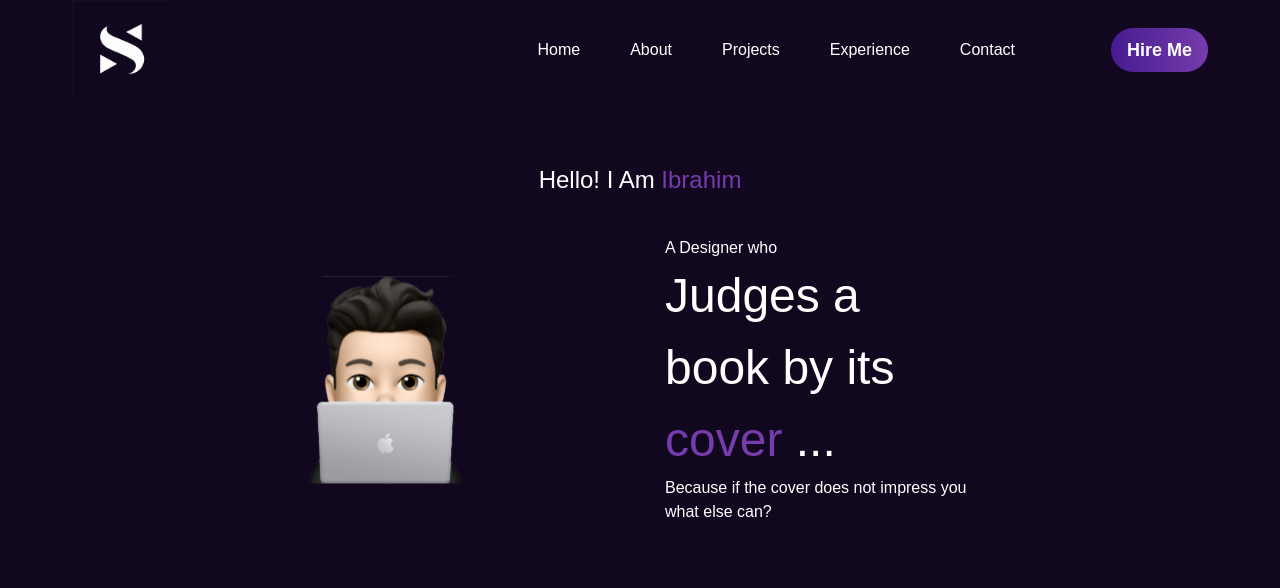
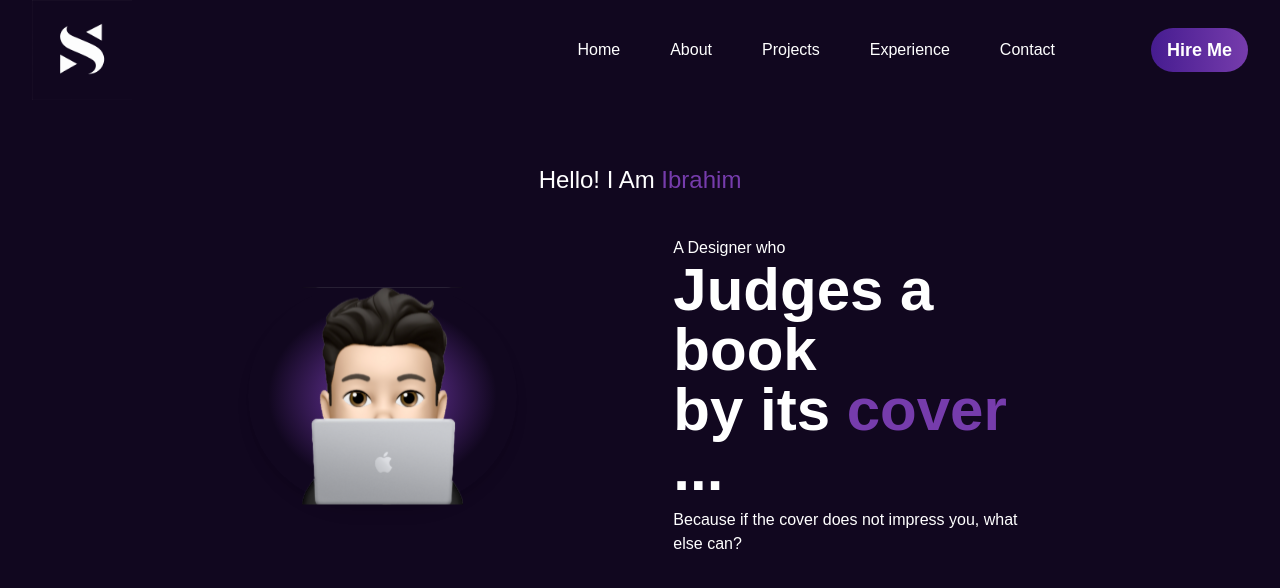
Before and after one commit to Subiksha-R/My_Portfolio, a React (Vite) app: page / in a window 1280 px wide. Shown: the top 588 px of the page. Built offline with nearby package versions, Linux system fonts and the light colour scheme; a web font is replaced by a local one.

Commit message:
Added Custom cursor

```diff
--- a/src/App.jsx
+++ b/src/App.jsx
@@ -3,6 +3,7 @@ import gsap from 'gsap';
 import Header from './components/Header';
 import Test from './components/Test';
 import Home from './components/Home';
+import CustomCursor from './components/CustomCursor';
 
 gsap.registerPlugin(ScrollTrigger, SplitText);
 
@@ -11,8 +12,9 @@ function App() {
   return (
     <>
       <Header/>
-      <Home/>
-      {/* Test/> */}
+      <Home />
+      {/* <CustomCursor/> */}
+      {/* <Test/> */}
     </>
   )
 }
--- /dev/null
+++ b/src/components/CustomCursor.jsx
@@ -0,0 +1,86 @@
+import { useRef, useEffect } from "react";
+import { gsap } from "gsap";
+
+const CustomCursor = () => {
+    const cursorRef = useRef(null);
+    const cursorBorderRef = useRef(null);
+
+    //hide cursor
+    const isMobile = typeof window !== "undefined" && window.matchMedia("(max-width: 768px)").matches
+
+    if (isMobile) {
+        return null
+    }
+
+    useEffect(() => {
+        //get cursor elements
+        const cursor = cursorRef.current;
+        const cursorBorder = cursorBorderRef.current;
+
+        //initial position off-screen
+        gsap.set([cursor, cursorBorder], {
+            xPercent: -50,
+            yPercent: -50
+        })
+
+        //variables for cursor position with different speeds
+        const xTo = gsap.quickTo(cursor, "x", {
+            direction: 0.2, ease: "power3.out"
+        })
+
+        const yTo = gsap.quickTo(cursor, "y", {
+            duration: 0.2, ease: "power3.out"
+        })
+
+        const xToBorder = gsap.quickTo(cursorBorder, "x", {
+            duration: 0.5, ease: "power.out"
+        })
+
+        const yToBorder = gsap.quickTo(cursorBorder, "y", {
+            duration: 0.5, ease: "power3.out"
+        })
+
+        //mouse move handler
+        const handleMouseMove = (e) => {
+            xTo(e.clientX)
+            yTo(e.clientY)
+            xToBorder(e.clientX)
+            yToBorder(e.clientY)
+        }
+
+        //Add mouse move listener
+        window.addEventListener("mousemove", handleMouseMove)
+
+        //Add click animation
+        document.addEventListener("mousedown", () => {
+            gsap.to([cursor, cursorBorder], {
+                scale: 0.6,
+                duration: 0.2,
+            })
+        })
+
+        document.addEventListener("mouseup", () => {
+            gsap.to([cursor, cursorBorder], {
+                scale: 1,
+                duration: 0.2,
+            })
+        })
+    }, [])
+
+  return (
+      <>
+          {/* Main cursor */}
+          <div
+              ref={cursorRef}
+              className="fixed top-0 left-0 w-[20px] h-[20px] bg-white rounded-full pointer-events-none z-[999] mix-blend-difference"
+          />
+
+          <div
+              ref={cursorBorderRef}
+              className="fixed top-0 left-0 w-[40px] h-[40px] border rounded-full border-white pointer-events-none z-[999] mix-blend-difference opacity-50"
+          />
+      </>
+  )
+}
+
+export default CustomCursor
--- a/src/components/Header.jsx
+++ b/src/components/Header.jsx
@@ -92,7 +92,7 @@ const Header = () => {
                 </div>
 
                 {/* mobile menu icon  */}
-                <div className='md:hidden flex items-center'>
+                <div className='lg:hidden flex items-center'>
                     <motion.button
                         initial={{ opacity: 0, scale: 0 }}
                         animate={{ opacity: 1, scale: 1 }}
@@ -118,7 +118,7 @@ const Header = () => {
                     height: isOpen ? "auto" : 0,
                 }}
                 transition={{ duration: 0.2 }}
-                className='md:hidden overflow-hidden bg-backgroundMenu shadow-lg px-4 py-5 space-y-5'>
+                className='lg:hidden overflow-hidden bg-backgroundMenu shadow-lg px-4 py-5 space-y-5'>
                 <nav className='flex flex-col justify-center px-7 space-y-3'>
                     {["Home", "About", "Projects", "Experience", "Contact"].map((item) => (
                         <motion.a
--- a/src/components/Home.jsx
+++ b/src/components/Home.jsx
@@ -1,28 +1,87 @@
-import React from 'react'
-// import profileIcon from '../images/logo.png';
+import { useState, useEffect } from "react";
+import { motion } from 'framer-motion';
 import profileIcon from '/images/profile.svg';
 
+const useIsMobile = (breakpoint = 1024) => {
+    const [isMobile, setIsMobile] = useState(false);
+
+    useEffect(() => {
+        const check = () => setIsMobile(window.innerWidth < breakpoint);
+        check();
+        window.addEventListener("resize", check);
+        return () => window.removeEventListener("resize", check);
+    }, [breakpoint]);
+
+    return isMobile;
+};
 
 function Home() {
+
+    const isMobile = useIsMobile();
+    const delay = isMobile ? 0.1 : 1.6;
+
     return (
-        <div className="home-container w-full py-16 flex items-center justify-center">
-            <div className='home-content w-[60%] flex flex-col gap-10'>
+        <div className="w-full py-0 sm:py-2 md:py-4 lg:py-16 xl:py-16 flex items-center justify-center relative">
+            <div className=' w-[90%] lg:w-[70%] flex flex-col gap-10'>
 
-                <div className='home-top-content flex items-center justify-center'>
-                    <p className='intro-name text-2xl'>Hello! I Am
-                        <span className='text-textPurple'> Ibrahim</span></p>
+                <div className='flex items-center justify-center '>
+                    <motion.p
+                        initial={{ opacity: 0, y: 50 }}
+                        animate={{ opacity: 1, y: 0 }}
+                        transition={{
+                            type: "spring",
+                            stiffness: 40,
+                            damping: 25,
+                            delay: delay,
+                            duration: 1.5
+                        }}
+                        className='intro-name text-2xl'>Hello! I Am
+                        <span className='text-textPurple'> Ibrahim</span></motion.p>
                 </div>
 
-                <div className='home-bottom-content flex items-center justify-around gap-[100px]'>
-                    <div className='profile-img w-[20%]' >
-                        <img src={profileIcon} alt="Icon" className='w-full h-full object-contain'/>
+                <div className="flex flex-col sm:flex-row items-center justify-evenly gap-[50px] sm:gap-[100px]">
+                    <div className=" w-[70%] sm:w-[40%] lg:w-[30%] h-[60%] rounded-full bg-center-to-top shadow-lg flex justify-center items-center">
+                        <div className="w-[60%]">
+                            <img
+                                src={profileIcon}
+                                alt="Icon"
+                                className="w-full h-full object-contain"
+                            />
+                        </div>
                     </div>
-                    <div className='intro-content w-[40%]'>
-                        <p>A Designer who <br /><span className='text-large'>Judges a book
-                            by its <span className='text-textPurple'>cover</span> ...</span></p>
-                        <p>Because if the cover does not impress you what else can?</p>
+
+                    <div className="w-[80%] sm:w-[40%] text-center sm:text-left space-y-2">
+                        <motion.p
+                            initial={{ opacity: 0, y: 50 }}
+                            animate={{ opacity: 1, y: 0 }}
+                            transition={{
+                                type: "spring",
+                                stiffness: 40,
+                                damping: 25,
+                                delay: delay,
+                                duration: 1.5
+                            }}
+                        >
+                            A Designer who <br />
+                            <span className="text-4xl font-semibold sm:text-3xl md:text-4xl lg:text-5xl xl:text-6xl ">
+                                Judges a book <br/> by its <span className="text-textPurple">cover</span> ...
+                            </span>
+                        </motion.p>
+                        <motion.p
+                            initial={{ opacity: 0, y: 50 }}
+                            animate={{ opacity: 1, y: 0 }}
+                            transition={{
+                                type: "spring",
+                                stiffness: 40,
+                                damping: 25,
+                                delay: delay,
+                                duration: 1.5
+                            }}>
+                            Because if the cover does not impress you, what else can?
+                        </motion.p>
                     </div>
                 </div>
+
             </div>
         </div>
     )
--- a/src/components/Test.jsx
+++ b/src/components/Test.jsx
@@ -1,8 +1,15 @@
 import React from 'react'
+import profileIcon from '/images/profile.svg';
 
 function Test() {
   return (
-    <div  className="text-blue-500 bg-red-500 p-4 font-bold">Test</div>
+    <>
+    {/*  <div className="mask mask-hexagon w-40 h-40 bg-center-to-top shadow-lg">
+       <img
+
+       src={profileIcon} alt="Icon" className="w-full h-full object-cover" />
+     </div> */}
+    </>
   )
 }
 
--- a/src/index.css
+++ b/src/index.css
@@ -4,6 +4,16 @@
 
 @layer base {
     body {
-        @apply font-preah bg-[#11071F] text-white w-full overflow-x-hidden scroll-smooth relative;
+        @apply font-preah bg-[#11071F] text-white w-full overflow-x-hidden scroll-smooth relative cursor-none;
     }
 }
+
+@layer utilities {
+    .bg-center-to-top {
+        background: radial-gradient(ellipse at center,
+                rgba(168, 85, 247, 0.7) 0%,
+                transparent 60%);
+        background-position: top center;
+        background-repeat: no-repeat;
+    }
+}
--- a/tailwind.config.js
+++ b/tailwind.config.js
@@ -27,14 +27,10 @@ export default {
         'gradient-purple': 'linear-gradient(to right, #763CAC, #461C90)',
       },
       screens: {
-        'sm': '320px',   // from 320px to 479px
-        'md': '480px',   // from 480px to 600px
-        'lg': '768px',   // from 768px to 1023px
-        '1xl': '1024px', // from 1024px to 1199px
-        'xl': '1200px',  // from 1200px to 1399px
-        '2xl': '1400px', // from 1400px to 1599px
-        '3xl': '1600px', // from 1600px to 1799px
-        '4xl': '1800px',  // above 1800px
+        'sm': '640px',   // Small devices
+        'md': '768px',   // Medium devices
+        'lg': '1024px',  // Large devices
+        'xl': '1280px',  // Extra large devices
       }
     },
   },
```
